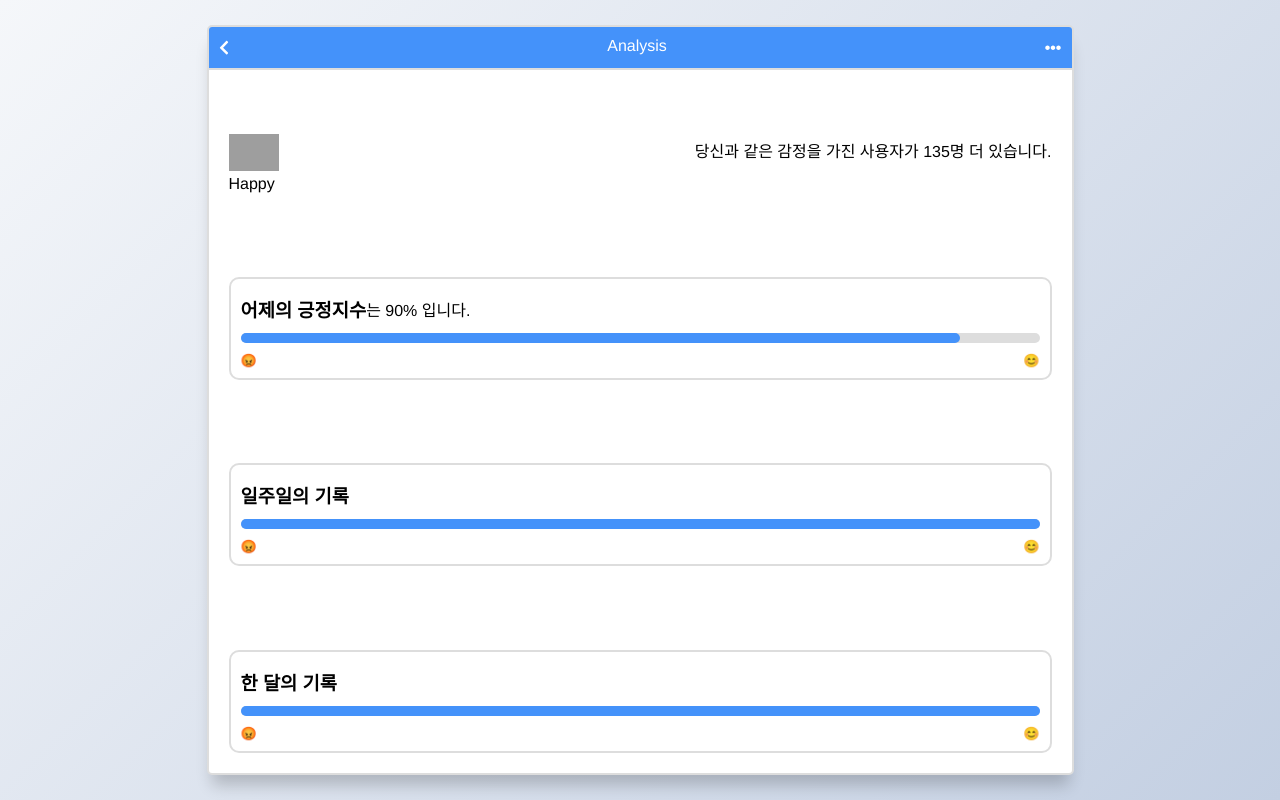
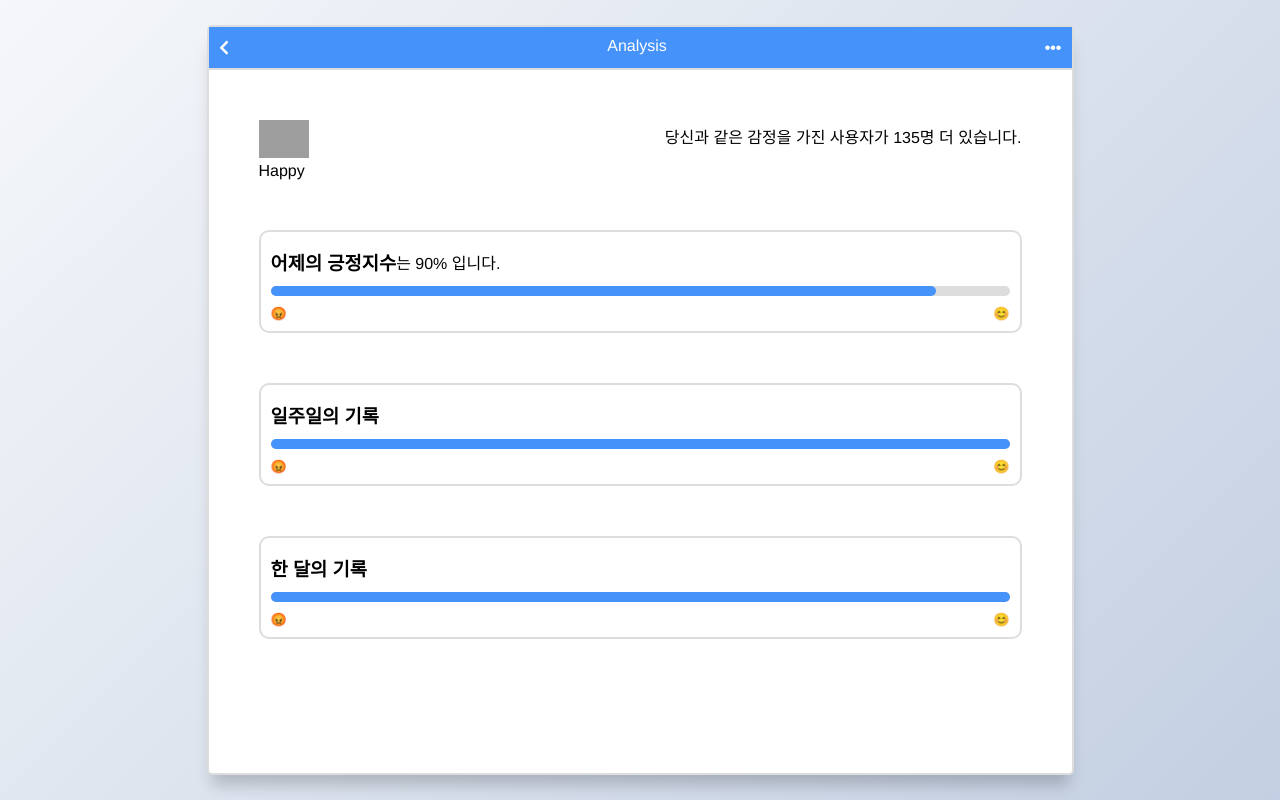
Before and after one commit to BBIYAC/EmoChatbot, a Django app: page /analysis/ in a window 1280 px wide. Run offline with Django 3.2, Linux system fonts and the light colour scheme; some libraries are stand-ins or nearby versions; grey boxes are pictures that could not be loaded.

Commit message:
Update analysis container

```diff
--- a/static/Analysis/analysis.css
+++ b/static/Analysis/analysis.css
@@ -39,9 +39,6 @@ body {
 
 
 .analysis-container {
-    display: flex;
-    flex-flow: column wrap;
-    justify-content: space-between;
     width: calc(100% - 20px);
     max-width: 867px;
     margin: auto;
@@ -51,7 +48,6 @@ body {
     background: var(--msger-bg);
     box-shadow: 0 15px 15px -5px rgba(0, 0, 0, 0.2);
     position: fixed;
-    overflow: hidden;
 }
 
 
@@ -65,6 +61,7 @@ body {
     border-bottom: var(--border);
     background: var(--right-msg-bg-hover);
     color: #fff;
+    width: 100%;
 }
 
 .analysis-header-prev,
@@ -79,7 +76,7 @@ body {
 .analysis-image{
     display: flex;
     justify-content: space-between;
-    margin: 20px
+    margin: 50px
 
 }
 
@@ -103,7 +100,7 @@ body {
 
 /* analysis sentence emotion */
 .analysis-sentence{
-    margin: 20px;
+    margin: 50px;
     padding: 10px;
     text-align: center;
     border: var(--border);
@@ -145,4 +142,9 @@ body {
         border-radius: 0;
     }
 
+    .analysis-image,
+    .analysis-sentence{
+        margin: 20px
     }
+
+}
```
Lines whose indentation alone changed are shown as unchanged.
